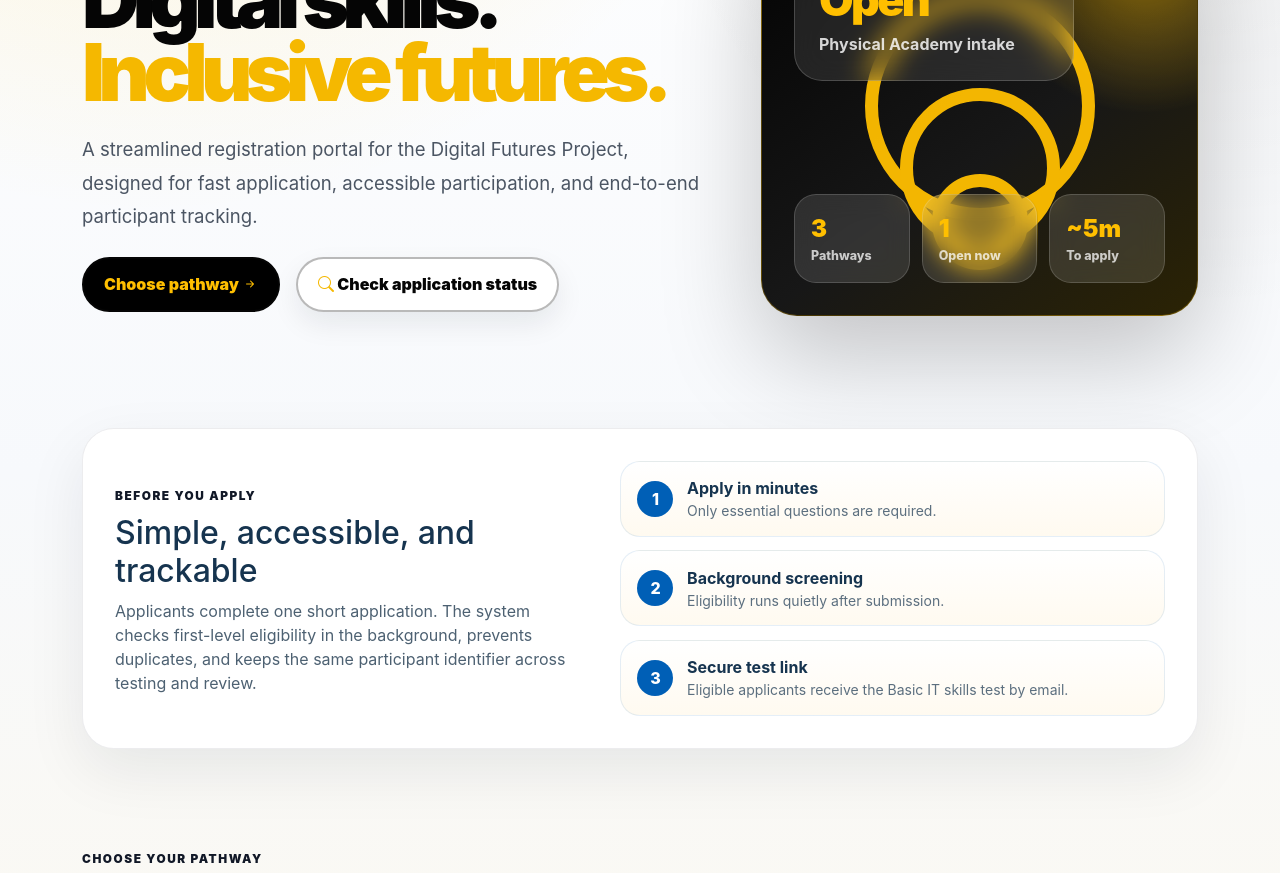
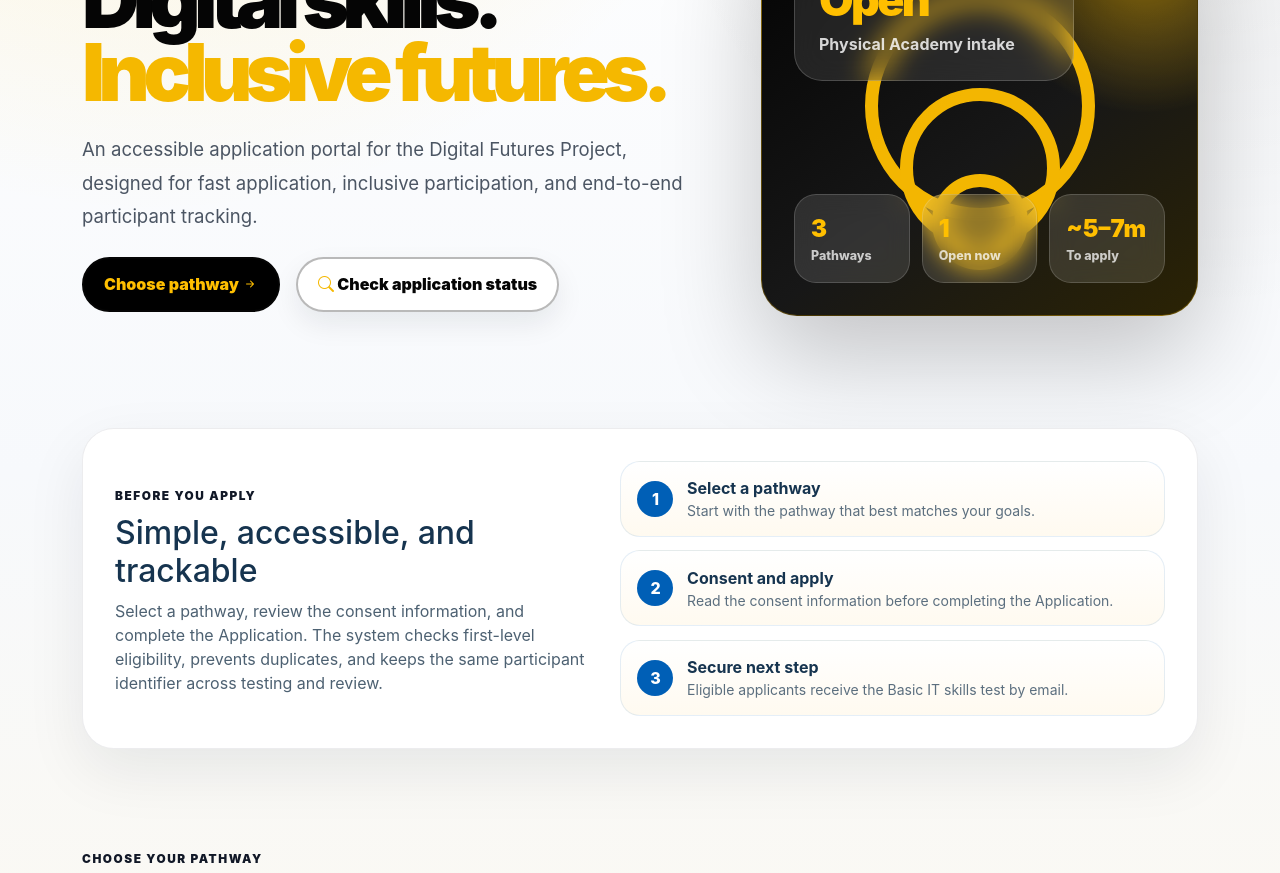
Before and after one commit to Lavatsaleo/DF_reg_app_frontend, a React app: page / in a window 1280 px wide. Shown: the part 340-1213 px from the top of the page. Built offline with nearby package versions, Linux system fonts and the light colour scheme; the HTML template or start-up script is replaced by a standard one.

Commit message:
Rename landing page to application portal

```diff
--- a/src/pages/LandingPage.jsx
+++ b/src/pages/LandingPage.jsx
@@ -15,7 +15,7 @@ function LandingPage({ pathwayMessage, onPathwaySelect, onCheckStatus }) {
                 Digital skills. <span>Inclusive futures.</span>
               </h1>
               <p className="ss-subtitle mt-4">
-                A streamlined registration portal for the Digital Futures Project, designed for fast application, accessible participation, and end-to-end participant tracking.
+                An accessible application portal for the Digital Futures Project, designed for fast application, inclusive participation, and end-to-end participant tracking.
               </p>
               <div className="d-flex flex-column flex-sm-row gap-3 mt-4">
                 <a href="#pathways" className="btn ss-btn-primary">
@@ -35,7 +35,7 @@ function LandingPage({ pathwayMessage, onPathwaySelect, onCheckStatus }) {
                   <span />
                 </div>
                 <div className="ss-panel-content">
-                  <span>Registration</span>
+                  <span>Applications</span>
                   <strong>Open</strong>
                   <p>Physical Academy intake</p>
                 </div>
@@ -49,7 +49,7 @@ function LandingPage({ pathwayMessage, onPathwaySelect, onCheckStatus }) {
                     <span>Open now</span>
                   </div>
                   <div>
-                    <strong>~5m</strong>
+                    <strong>~5–7m</strong>
                     <span>To apply</span>
                   </div>
                 </div>
@@ -66,13 +66,13 @@ function LandingPage({ pathwayMessage, onPathwaySelect, onCheckStatus }) {
               <span className="ss-small-label dark">Before you apply</span>
               <h2 id="before-apply-title">Simple, accessible, and trackable</h2>
               <p>
-                Applicants complete one short application. The system checks first-level eligibility in the background, prevents duplicates, and keeps the same participant identifier across testing and review.
+                Select a pathway, review the consent information, and complete the Application. The system checks first-level eligibility, prevents duplicates, and keeps the same participant identifier across testing and review.
               </p>
             </div>
             <div className="ss-before-apply-steps" role="list">
-              <div role="listitem"><span>1</span><strong>Apply in minutes</strong><small>Only essential questions are required.</small></div>
-              <div role="listitem"><span>2</span><strong>Background screening</strong><small>Eligibility runs quietly after submission.</small></div>
-              <div role="listitem"><span>3</span><strong>Secure test link</strong><small>Eligible applicants receive the Basic IT skills test by email.</small></div>
+              <div role="listitem"><span>1</span><strong>Select a pathway</strong><small>Start with the pathway that best matches your goals.</small></div>
+              <div role="listitem"><span>2</span><strong>Consent and apply</strong><small>Read the consent information before completing the Application.</small></div>
+              <div role="listitem"><span>3</span><strong>Secure next step</strong><small>Eligible applicants receive the Basic IT skills test by email.</small></div>
             </div>
           </div>
         </div>
```
